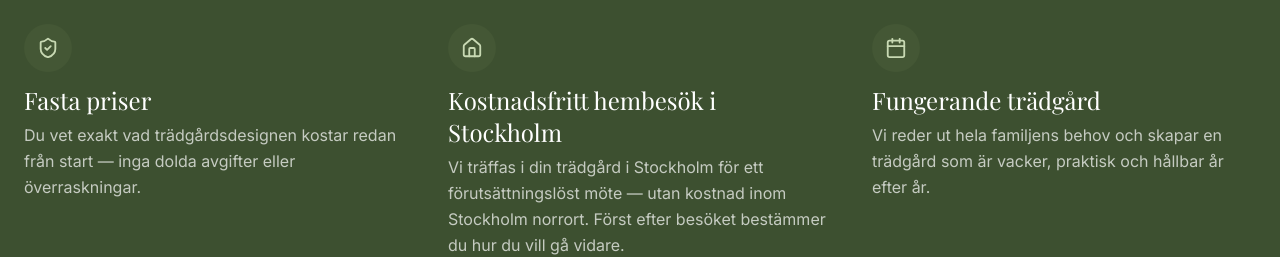
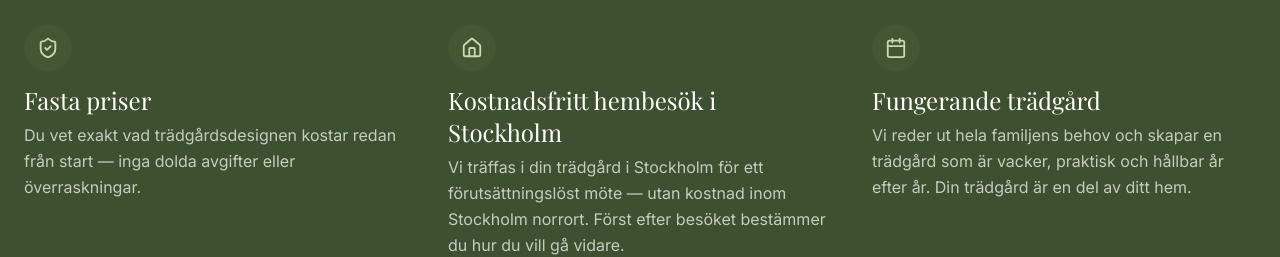
Before and after one commit to NiklasSahlberg/tradgardsform, a Next.js app in the folder webb/: page / in a window 1280 px wide. Shown: the part 800-1057 px from the top of the page. Built offline with nearby package versions, Linux system fonts and the light colour scheme; a web font is replaced by a local one.

Commit message:
del av ditt hem

```diff
--- a/webb/src/components/USP.tsx
+++ b/webb/src/components/USP.tsx
@@ -17,7 +17,7 @@ const usps = [
     icon: Calendar,
     title: "Fungerande trädgård",
     description:
-      "Vi reder ut hela familjens behov och skapar en trädgård som är vacker, praktisk och hållbar år efter år.",
+      "Vi reder ut hela familjens behov och skapar en trädgård som är vacker, praktisk och hållbar år efter år. Din trädgård är en del av ditt hem.",
   },
 ];
 
```
